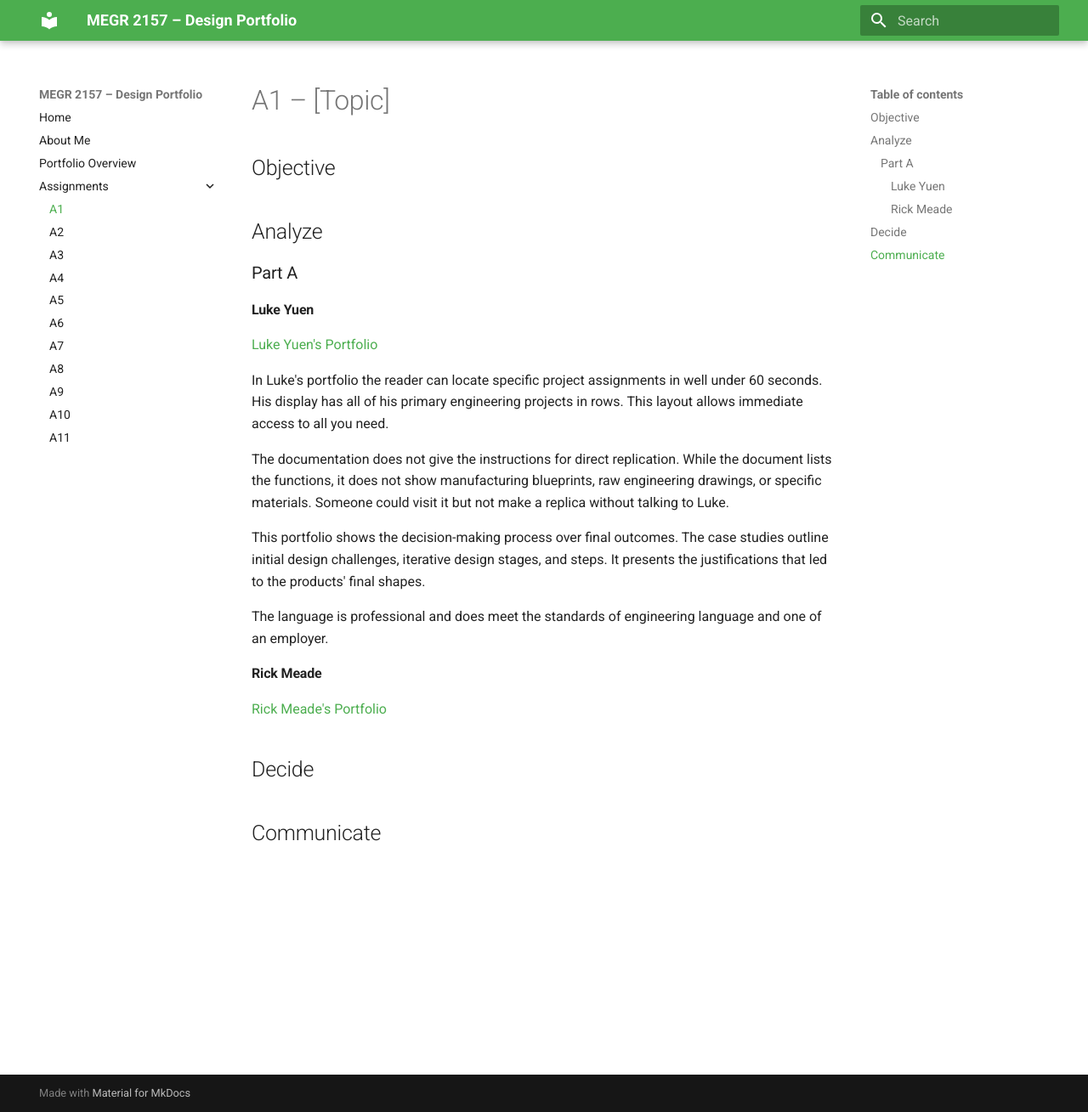
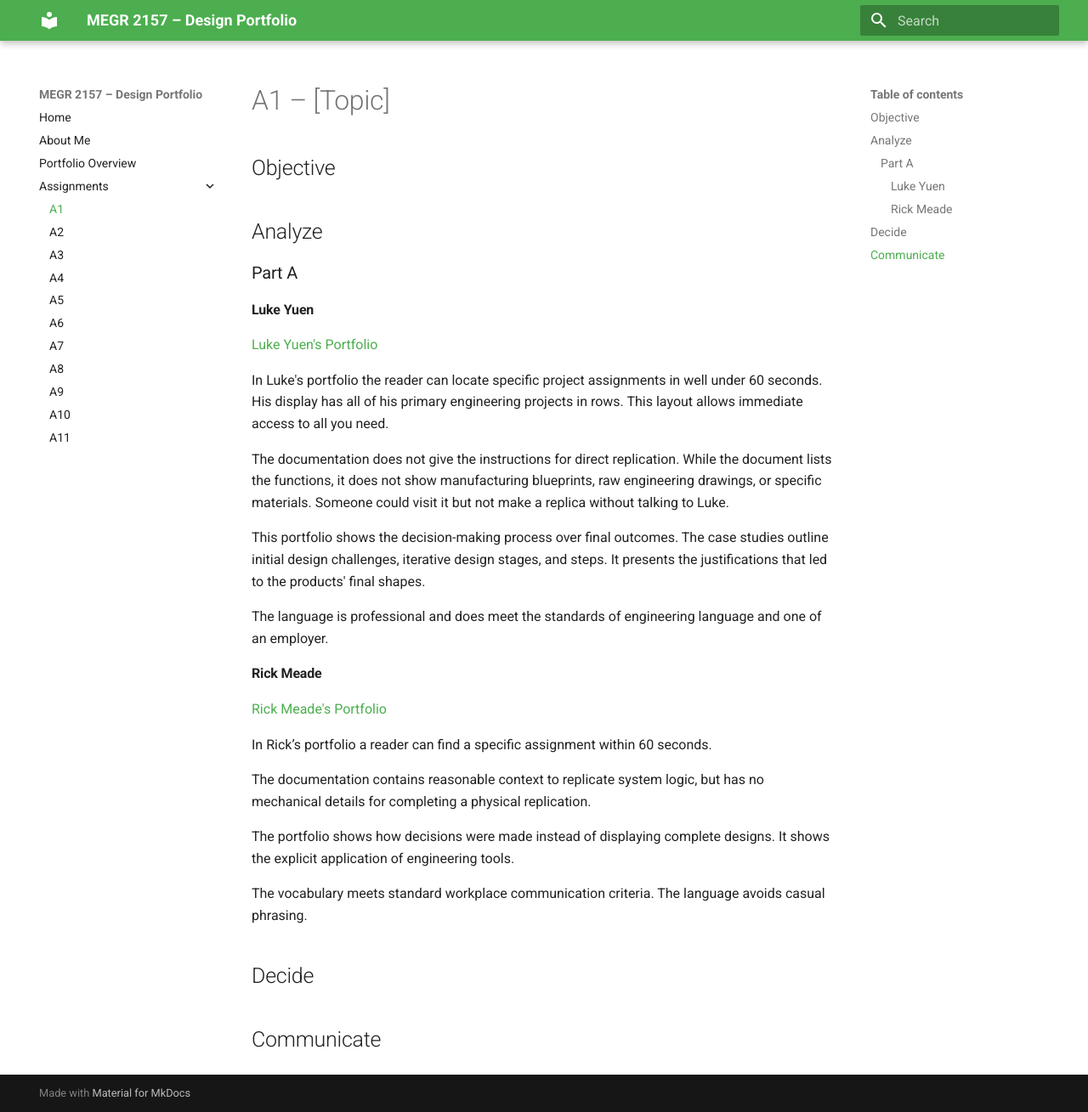
Before and after one commit to jdowdle1/megr2157-portfolio, an MkDocs documentation site: the page built from docs/assignments/A01/index.md, in a window 1280 px wide and 1309 px high. Shown: the whole window at 85% size. Built offline with MkDocs 1.6.1 and Material for MkDocs 9.7.7, drawn with Linux system fonts in a browser that asks for light colours.

Commit message:
Enhance documentation for Rick Meade's portfolio
Added observations about Rick Meade's portfolio, including assignment accessibility, documentation context, design decisions, and communication standards.

```diff
--- a/docs/assignments/A01/index.md
+++ b/docs/assignments/A01/index.md
@@ -19,6 +19,13 @@ The language is professional and does meet the standards of engineering language
 #### Rick Meade
 [Rick Meade's Portfolio](https://rjmeade.github.io/)
 
+In Rick’s portfolio a reader can find a specific assignment within 60 seconds.
+
+The documentation contains reasonable context to replicate system logic, but has no mechanical details for completing a physical replication.
+
+The portfolio shows how decisions were made instead of displaying complete designs. It shows the explicit application of engineering tools.
+
+The vocabulary meets standard workplace communication criteria. The language avoids casual phrasing.
 
 
 ## Decide
```
